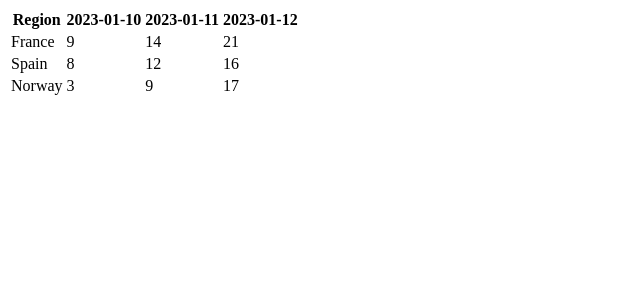
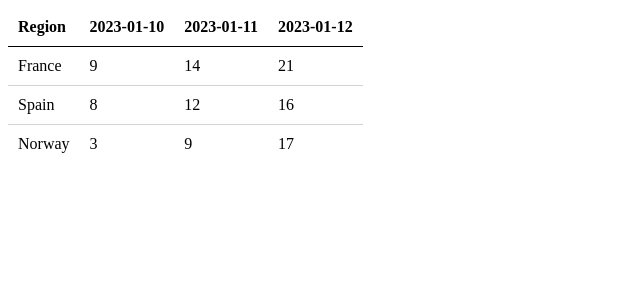
Before and after one commit to Cervest-yvh-test/cervest-yvh-test, a Next.js app: page / in a window 1280 px wide. Shown: the top 300 px of the page, without its empty margins (0-640 px from the left). Built offline with nearby package versions, Linux system fonts and the light colour scheme.

Commit message:
Basic styling for the table
Using the next.js builtin support for CSS modules (so the css is scoped to the every component)

```diff
--- /dev/null
+++ b/components/Table.module.css
@@ -0,0 +1,20 @@
+.table {
+    border-collapse: collapse;
+}
+
+.table td {
+    border-top: 1px solid lightgray;
+}
+
+.table th {
+    border-bottom: 1px solid black;
+}
+
+.table th,
+.table td {
+    white-space: nowrap;
+    text-align: left;
+    padding-left: 10px;
+    padding-right: 10px;
+    line-height: 36px;
+}
--- a/components/Table.tsx
+++ b/components/Table.tsx
@@ -1,7 +1,8 @@
+import styles from './Table.module.css'
 import { Row, Column } from '../types';
 
 function Table({ rows, columns }: { rows: Row[], columns: Column[] }) {
-  return (<table>
+  return (<table className={styles.table}>
     <thead >
       <tr>
         {columns.map(column => (<th key={column.key}>{column.headerName}</th>))}
```
